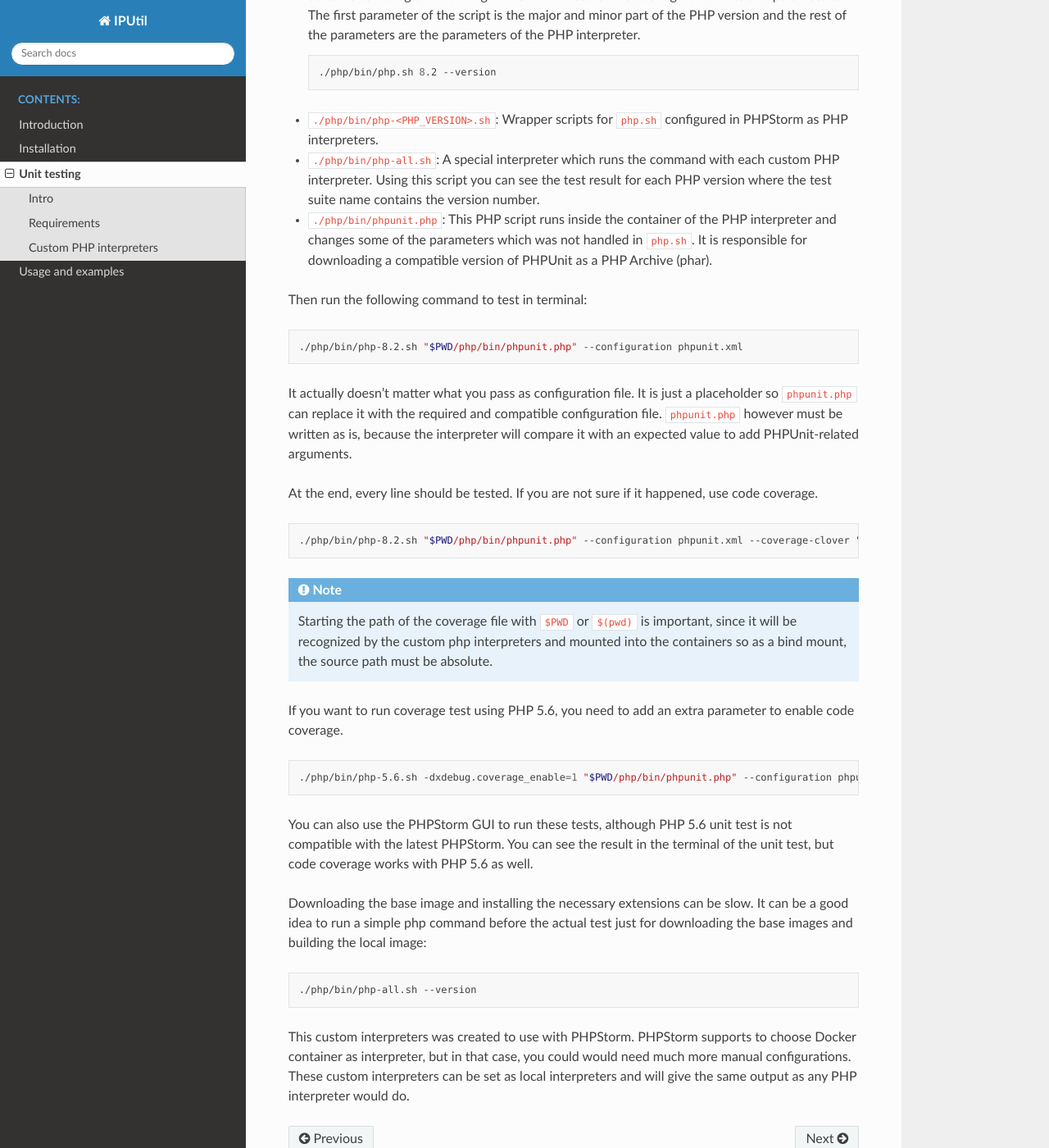
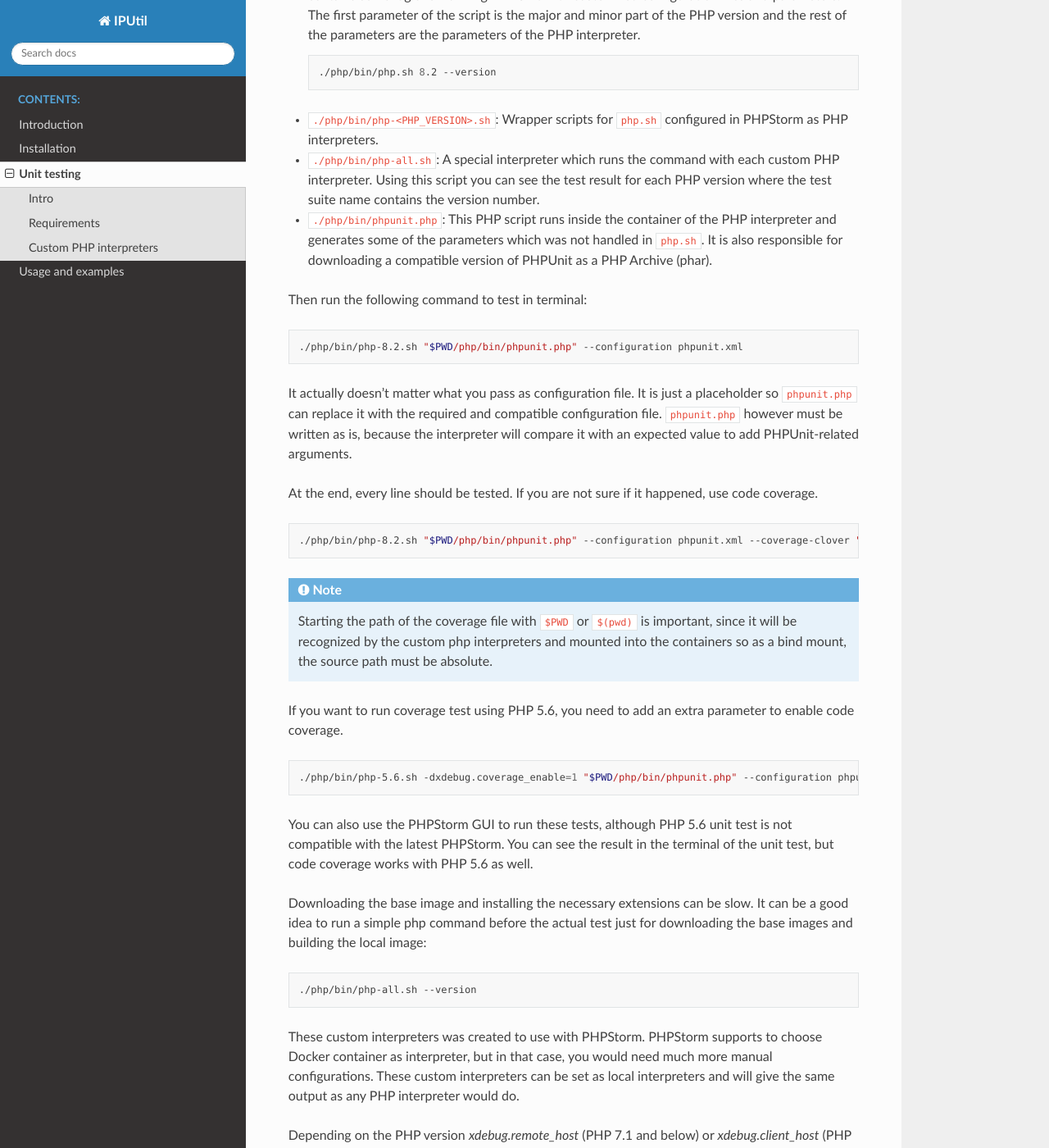
Before and after one commit to rimelek/iputil, a Sphinx documentation site: the page built from docs/testing.rst, in a window 1280 px wide and 1400 px high, scrolled down 873 px. Shown: the whole window at 82% size. Built offline with Sphinx 7.4.7 and the Read the Docs theme 2.0.0, drawn with Linux system fonts in a browser that asks for light colours; some of the changed text lies outside the part shown.

Commit message:
fix: xdebug didn't work with PHPUnit
The main problem was that I used passthru tu execute an
independent PHP interpreter for PHPUnit so xdebug
parameters were not set

```diff
--- a/docs/testing.rst
+++ b/docs/testing.rst
@@ -48,8 +48,8 @@
 - :code:`./php/bin/php-all.sh`: A special interpreter which runs the command with each custom PHP interpreter.
   Using this script you can see the test result for each PHP version where the test suite name contains
   the version number.
-- :code:`./php/bin/phpunit.php`: This PHP script runs inside the container of the PHP interpreter and changes some of the
-  parameters which was not handled in :code:`php.sh`. It is responsible for downloading a compatible version
+- :code:`./php/bin/phpunit.php`: This PHP script runs inside the container of the PHP interpreter and generates some of the
+  parameters which was not handled in :code:`php.sh`. It is also responsible for downloading a compatible version
   of PHPUnit as a PHP Archive (phar).
 
 
@@ -91,7 +91,17 @@
 
   ./php/bin/php-all.sh --version
 
-This custom interpreters was created to use with PHPStorm. PHPStorm supports to choose Docker container as
-interpreter, but in that case, you could would need much more manual configurations.
+These custom interpreters was created to use with PHPStorm. PHPStorm supports to choose Docker container as
+interpreter, but in that case, you would need much more manual configurations.
 These custom interpreters can be set as local interpreters and will give the same output as any PHP interpreter would
 do.
+
+Depending on the PHP version `xdebug.remote_host` (PHP 7.1 and below) or `xdebug.client_host` (PHP 7.2 and above)
+parameters can be set to send the debug data back to the right host. Optionally, you can create a `.env` file in the
+project root and add
+
+.. code-block:: bash
+
+  export XDEBUG_CLIENT_HOST=host.docker.internal
+
+`host.docker.internal` is the default value too, but you cans et any IP addresses if you are not using Docker Desktop.
```
Also changed, not shown: 4 other files.
